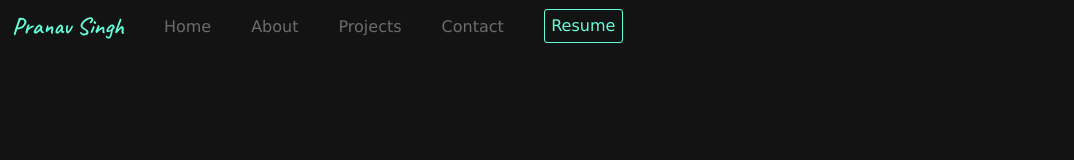
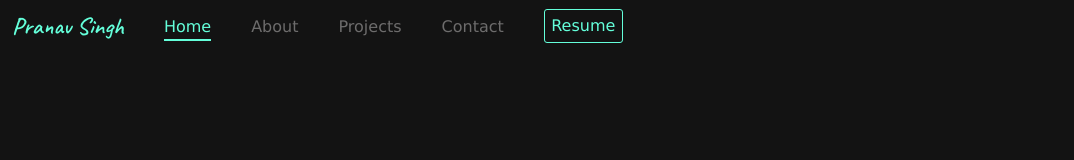
Before and after one commit to prasharpranav13/Portfolio, a React (Vite) app: page / in a window 1280 px wide. In both pictures the pointer is over the link "Home". Shown: the top 160 px of the page, without its empty margins (0-1074 px from the left). Built offline with nearby package versions, Linux system fonts and the light colour scheme.

Commit message:
frontedn changes

```diff
--- a/src/App.css
+++ b/src/App.css
@@ -27,6 +27,7 @@ a{
  z-index: 1000;
 }
 
+
 .title{
   color:#64ffda;
   font-family: "Caveat", cursive;
@@ -40,7 +41,15 @@ a{
   color: rgb(109, 108, 108);
   text-decoration: none;
   cursor: pointer;
+  padding-bottom: 0.2rem;
+ transition: all 0.5s;
 
+
+
+}
+.p:hover{
+  color: #64ffda;
+  border-bottom: solid 2px #64ffda;
 }
 .textContainer{
   display: inline-block;
@@ -331,7 +340,10 @@ overflow: hidden;
   padding: 0.4rem;
   border-radius: 3px;
 }
+.resume:hover{
+  box-shadow: #64ffda 0px 3px 8px;
 
+}
 .footer{
   height: 2.5rem;
   width: 100%;
```
